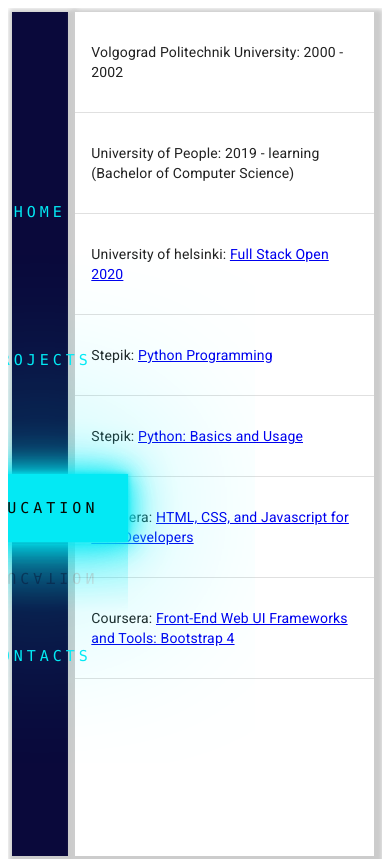
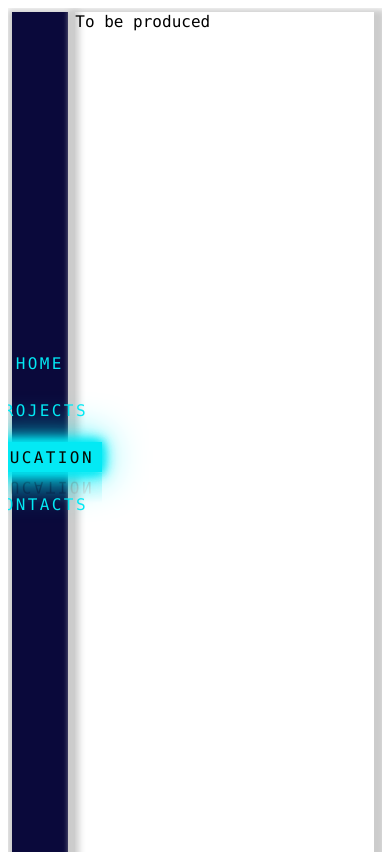
Before and after one commit to AlekseyVY/Portfolio_site, a React (Create React App) app: page /education in a window 390 px wide. Built offline with nearby package versions, Linux system fonts and the light colour scheme.

Commit message:
deleted education table, changed style and layout to be responsive

```diff
--- a/src/App.css
+++ b/src/App.css
@@ -1,7 +1,10 @@
 .container {
+    display: flex;
     width: 100%;
     min-height: 100vh;
     overflow: hidden;
+    font-size: 1rem;
+    font-family: consolas, serif;
 }
 
 @media (min-width: 1366px) {
--- a/src/components/Navigation.js
+++ b/src/components/Navigation.js
@@ -1,6 +1,6 @@
-import React, {useState} from 'react'
+import React from 'react'
 import HomeView from "./views/HomeView";
-import {BrowserRouter as Router, Link, Switch, Route, NavLink} from 'react-router-dom'
+import {BrowserRouter as Router, Switch, Route, NavLink} from 'react-router-dom'
 import ProjectView from "./views/ProjectsView";
 import EducationView from "./views/EducationView";
 import BlogView from "./views/BlogView";
@@ -12,7 +12,6 @@ with routing
 
 
 const Navigation = () => {
-    const [pressed, setPressed] = useState(false)
 
 
     return (
--- a/src/components/views/EducationView.js
+++ b/src/components/views/EducationView.js
@@ -1,56 +1,11 @@
 import React from 'react'
-import TableContainer from "@material-ui/core/TableContainer";
-import Table from "@material-ui/core/Table";
-import TableBody from "@material-ui/core/TableBody";
-import TableRow from "@material-ui/core/TableRow";
-import TableCell from "@material-ui/core/TableCell";
 
 
 const EducationView = () => {
 
     return (
         <div className={'educationViewDiv'}>
-            <TableContainer>
-                <Table>
-                    <TableBody>
-                        <TableRow hover={true}>
-                            <TableCell>
-            <p>Volgograd Politechnik University: 2000 - 2002</p>
-                            </TableCell>
-                    </TableRow>
-                        <TableRow hover={true}>
-                            <TableCell>
-            <p>University of People: 2019 - learning (Bachelor of Computer Science)</p>
-                            </TableCell>
-                        </TableRow>
-                        <TableRow hover={true}>
-                            <TableCell>
-            <p>University of helsinki: <a href={'https://studies.cs.helsinki.fi/stats/api/certificate/fullstackopen2019/en/4e3fd9ad979ce9259137b5fdd913e189'} target={'blank'}>Full Stack Open 2020</a></p>
-                            </TableCell>
-                        </TableRow>
-                        <TableRow hover={true}>
-                            <TableCell>
-            <p>Stepik: <a href={'https://stepik.org/cert/35871'} target={'blank'}>Python Programming</a></p>
-                            </TableCell>
-                        </TableRow>
-                        <TableRow hover={true}>
-                            <TableCell>
-            <p>Stepik: <a href={'https://stepik.org/cert/40577'} target={'blank'}>Python: Basics and Usage</a></p>
-                            </TableCell>
-                        </TableRow>
-                        <TableRow hover={true}>
-                            <TableCell>
-            <p>Coursera: <a href={'https://coursera.org/share/738a0ba86043d3fc41c55aa36cc99a72'} target={'blank'}>HTML, CSS, and Javascript for Web Developers</a></p>
-                            </TableCell>
-                        </TableRow>
-                        <TableRow hover={true}>
-                            <TableCell>
-            <p>Coursera: <a href={'https://coursera.org/share/585bb83587402d28369ca30ca73558d1'} target={'blank'}> Front-End Web UI Frameworks and Tools: Bootstrap 4</a></p>
-                            </TableCell>
-                        </TableRow>
-                    </TableBody>
-                </Table>
-            </TableContainer>
+            To be produced
         </div>
     )
 }
--- a/src/components/views/ProjectsView.js
+++ b/src/components/views/ProjectsView.js
@@ -5,9 +5,8 @@ const ProjectView = () => {
 
     return (
         <div className={'projectViewDiv'}>
-                <iframe className={'projectCard'} src="https://alekseyvy.github.io/Random_Qoute_Machine/">
-                    <div>adsf</div>
-                </iframe>
+            <div><h1>404</h1></div>
+            <div><h4>Currently building Awesome projects. Stay tuned!</h4></div>
         </div>
     )
 }
--- a/src/styles/AnimatedText.css
+++ b/src/styles/AnimatedText.css
@@ -1,19 +1,17 @@
 .animatedText {
     min-height: 100vh;
-    max-height: 100vh;
     display: flex;
     align-items: center;
     justify-content: center;
-    -webkit-box-shadow: 3px 3px 5px 6px #ccc;  /* Safari 3-4, iOS 4.0.2 - 4.2, Android 2.3+ */
-    -moz-box-shadow:    3px 3px 5px 6px #ccc;  /* Firefox 3.5 - 3.6 */
-    box-shadow:         3px 3px 5px 6px #ccc;  /* Opera 10.5, IE 9, Firefox 4+, Chrome 6+, iOS 5 */
+    -webkit-box-shadow: 0.4vh 0.6vh 0.8vh 1vh #ccc;  /* Safari 3-4, iOS 4.0.2 - 4.2, Android 2.3+ */
+    -moz-box-shadow:    0.4vh 0.6vh 0.8vh 1vh #ccc;  /* Firefox 3.5 - 3.6 */
+    box-shadow:         0.4vh 0.6vh 0.8vh 1vh #ccc;  /* Opera 10.5, IE 9, Firefox 4+, Chrome 6+, iOS 5 */
 }
 
 .typewrite {
-    font-size: 50px;
+    font-size: 3rem;
     color: #0a093b;
-    font-family: consolas, serif;
-    -webkit-box-reflect: below 1px linear-gradient(transparent, #0005);
+    -webkit-box-reflect: below 0.1vh linear-gradient(transparent, #0005);
 }
 .wrap {
     color: #0a093b;
--- a/src/styles/EducationView.css
+++ b/src/styles/EducationView.css
@@ -1,8 +1,6 @@
 .educationViewDiv {
     height: 100vh;
-    display: flex;
-    background: white;
-    -webkit-box-shadow: 3px 3px 5px 6px #ccc;  /* Safari 3-4, iOS 4.0.2 - 4.2, Android 2.3+ */
-    -moz-box-shadow:    3px 3px 5px 6px #ccc;  /* Firefox 3.5 - 3.6 */
-    box-shadow:         3px 3px 5px 6px #ccc;  /* Opera 10.5, IE 9, Firefox 4+, Chrome 6+, iOS 5 */
+    -webkit-box-shadow: 0.4vh 0.6vh 0.8vh 1vh #ccc;  /* Safari 3-4, iOS 4.0.2 - 4.2, Android 2.3+ */
+    -moz-box-shadow:    0.4vh 0.6vh 0.8vh 1vh #ccc;  /* Firefox 3.5 - 3.6 */
+    box-shadow:         0.4vh 0.6vh 0.8vh 1vh #ccc;  /* Opera 10.5, IE 9, Firefox 4+, Chrome 6+, iOS 5 */
 }
--- a/src/styles/HomeView.css
+++ b/src/styles/HomeView.css
@@ -1,3 +1,5 @@
 .home_Container {
-    height: 100vh;
+    -webkit-box-shadow: 0.4vh 0.6vh 0.8vh 1vh #ccc;  /* Safari 3-4, iOS 4.0.2 - 4.2, Android 2.3+ */
+    -moz-box-shadow:    0.4vh 0.6vh 0.8vh 1vh #ccc;  /* Firefox 3.5 - 3.6 */
+    box-shadow:         0.4vh 0.6vh 0.8vh 1vh #ccc;  /* Opera 10.5, IE 9, Firefox 4+, Chrome 6+, iOS 5 */
 }
--- a/src/styles/Navigation.css
+++ b/src/styles/Navigation.css
@@ -1,7 +1,11 @@
 
 .navContainer {
     width: 100%;
+    height: 100vh;
     display: flex;
+    -webkit-box-shadow: 0.4vh 0.6vh 0.8vh 1vh #ccc;  /* Safari 3-4, iOS 4.0.2 - 4.2, Android 2.3+ */
+    -moz-box-shadow:    0.4vh 0.6vh 0.8vh 1vh #ccc;  /* Firefox 3.5 - 3.6 */
+    box-shadow:         0.4vh 0.6vh 0.8vh 1vh #ccc;  /* Opera 10.5, IE 9, Firefox 4+, Chrome 6+, iOS 5 */
 }
 
 .navBar {
@@ -16,9 +20,9 @@
     min-height: 100vh;
     flex-direction: column;
     background: #0a093b;
-    -webkit-box-shadow: 3px 3px 5px 6px #ccc;  /* Safari 3-4, iOS 4.0.2 - 4.2, Android 2.3+ */
-    -moz-box-shadow:    3px 3px 5px 6px #ccc;  /* Firefox 3.5 - 3.6 */
-    box-shadow:         3px 3px 5px 6px #ccc;  /* Opera 10.5, IE 9, Firefox 4+, Chrome 6+, iOS 5 */
+    -webkit-box-shadow: 0.4vh 0.6vh 0.8vh 1vh #ccc;  /* Safari 3-4, iOS 4.0.2 - 4.2, Android 2.3+ */
+    -moz-box-shadow:    0.4vh 0.6vh 0.8vh 1vh #ccc;  /* Firefox 3.5 - 3.6 */
+    box-shadow:         0.4vh 0.6vh 0.8vh 1vh #ccc;  /* Opera 10.5, IE 9, Firefox 4+, Chrome 6+, iOS 5 */
 }
 
 .divMainContent {
@@ -31,15 +35,15 @@
 .navBtn {
     position: relative;
     display: inline-block;
-    padding: 25px 30px;
-    margin: 40px 0;
+    padding: 10% 15%;
+    margin: 15% 0;
     color: #03e9f4;
-    font-size: 15px;
+    font-size: 1rem;
     text-decoration: none;
     text-transform: uppercase;
     overflow: hidden;
     transition: 0.5s;
-    letter-spacing: 4px;
+    letter-spacing: 0.15em;
 }
 /*.navBtn:nth-child(1) {
     filter: hue-rotate(290deg);
@@ -51,18 +55,19 @@
 .navBtn:hover {
     background: #03e9f4;
     color: #050801;
-    box-shadow: 0 0 5px #03e9f4,
-                0 0 25px #03e9f4,
-                0 0 50px #03e9f4,
-                0 0 200px #03e9f4;
-    -webkit-box-reflect: below 2px linear-gradient(transparent, #0005);
+    box-shadow: 0 0 1vh #03e9f4,
+                0 0 1.5vh #03e9f4,
+                0 0 2vh #03e9f4,
+                0 0 5vh #03e9f4;
+    -webkit-box-reflect: below 0.1vh linear-gradient(transparent, #0005);
+    transition: 1s;
 }
 .selected {
     background: #03e9f4;
     color: #050801;
-    box-shadow: 0 0 5px #03e9f4,
-    0 0 25px #03e9f4,
-    0 0 50px #03e9f4,
-    0 0 200px #03e9f4;
-    -webkit-box-reflect: below 2px linear-gradient(transparent, #0005);
+    box-shadow: 0 0 1vh #03e9f4,
+    0 0 1.5vh #03e9f4,
+    0 0 2vh #03e9f4,
+    0 0 5vh #03e9f4;
+    -webkit-box-reflect: below 0.1vh linear-gradient(transparent, #0005);
 }
--- a/src/styles/ProjectView.css
+++ b/src/styles/ProjectView.css
@@ -1,12 +1,10 @@
 .projectViewDiv {
     height: 100vh;
     display: flex;
-    background: white;
-    -webkit-box-shadow: 3px 3px 5px 6px #ccc;  /* Safari 3-4, iOS 4.0.2 - 4.2, Android 2.3+ */
-    -moz-box-shadow:    3px 3px 5px 6px #ccc;  /* Firefox 3.5 - 3.6 */
-    box-shadow:         3px 3px 5px 6px #ccc;  /* Opera 10.5, IE 9, Firefox 4+, Chrome 6+, iOS 5 */
+    flex-direction: column;
+    text-align: center;
+    justify-content: center;
+    -webkit-box-shadow: 0.4vh 0.6vh 0.8vh 1vh #ccc;  /* Safari 3-4, iOS 4.0.2 - 4.2, Android 2.3+ */
+    -moz-box-shadow:    0.4vh 0.6vh 0.8vh 1vh #ccc;  /* Firefox 3.5 - 3.6 */
+    box-shadow:         0.4vh 0.6vh 0.8vh 1vh #ccc;  /* Opera 10.5, IE 9, Firefox 4+, Chrome 6+, iOS 5 */
 }
-iframe {
-    width: 100%;
-    height: auto;
-}
```
Also changed, not shown: src/components/views/ContactsView.js (+16 -16 lines), src/styles/ContactsView.css (+17 -22 lines).
